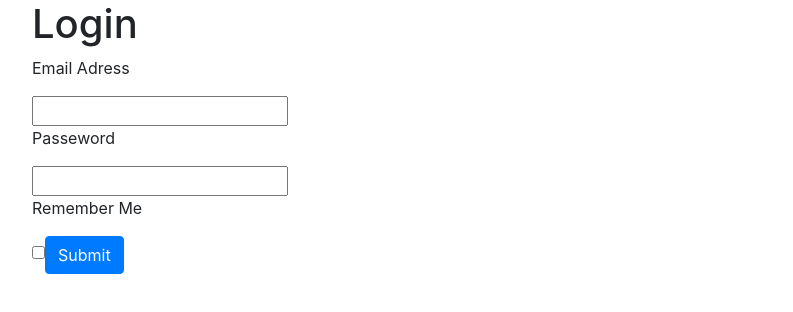
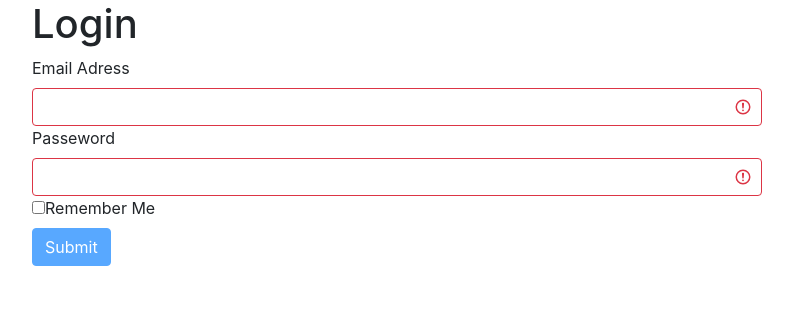
Before and after one commit to ThiSchenkel/digitous-react, a React (Create React App) app in the folder react/jour4/form/: page / in a window 1280 px wide. Shown: the top 312 px of the page, without its empty margins (53-846 px from the left). Built offline with nearby package versions, Linux system fonts and the light colour scheme.

Commit message:
Form finished

```diff
--- a/react/jour4/form/public/index.html
+++ b/react/jour4/form/public/index.html
@@ -7,6 +7,10 @@
   <meta name="viewport" content="width=device-width, initial-scale=1" />
   <meta name="theme-color" content="#000000" />
   <meta name="description" content="Web site created using create-react-app" />
+  <link href="https://cdn.jsdelivr.net/npm/bootstrap@5.0.0-beta1/dist/css/bootstrap.min.css" rel="stylesheet"
+    integrity="sha384-giJF6kkoqNQ00vy+HMDP7azOuL0xtbfIcaT9wjKHr8RbDVddVHyTfAAsrekwKmP1" crossorigin="anonymous">
+  <link href="https://fonts.googleapis.com/icon?family=Material+Icons" rel="stylesheet">
+
 
   <link rel="apple-touch-icon" href="%PUBLIC_URL%/logo192.png" />
 
--- a/react/jour4/form/src/App.js
+++ b/react/jour4/form/src/App.js
@@ -1,58 +1,93 @@
-
-
-
 import React from "react";
 import logo from "./logo.svg";
 import "./App.css";
 import 'bootstrap/dist/css/bootstrap.min.css';
 
+
+
+
 class App extends React.Component {
   constructor(props) {
     super(props);
     this.state = {
+      mailValid: false,
+      mpValid: false,
       mail: "",
       mp: "",
-      value: "",
-      checked: ""
+      submitClick: false,
     }
   }
 
   handleChangeMail = (event) => {
+    const newMail = event.target.value;
+    const reg = /^\S+@\S+\.\S+$/g;
+    const isMail = reg.test(newMail)
     this.setState({
-      mail: event.target.value
+      mail: newMail,
+      mailValid: isMail
     })
   }
 
   handleChangeMp = (event) => {
+    let newMp = false;
+    if (event.target.value.length > 6) {
+      newMp = true
+    } else {
+      newMp = false
+    }
     this.setState({
-      mp: event.target.value
-    });
+      mp: event.target.value,
+      mpValid: newMp
+    })
   }
 
   handleChangeCheckBox = (event) => {
+    event.preventDefault();
     this.setState({
-      checked: event.target.checked
+      submitClick: true
     })
   }
 
+
   render() {
+    if (this.state.submitClick === true) {
+      return (<div className="jumbotron display-4 text-center">Form Submitted</div>)
+    }
     return (
-      <div className="container">
-        <form>
-          <h1>Login</h1>
+      <form className="form-group needs-validation container">
+        <h1>Login</h1>
 
-          <p>Email Adress</p>
-          <input type="mail" mail={this.state.mail} value={this.state.mail} onChange={this.handleChangeMail} required title="Veuillez saisir une adresse mail valide" pattern="[a-zA-Z0-9._-]+@[a-zA-Z0-9]+\.[a-zA-Z]{2,4}" />
+        <div className="row">
+          <div className="col-8">
+            <label htmlFor="email">Email Adress</label>
+            <input
+              type="email"
+              name="email"
+              className={this.state.mailValid ? "form-control is-valid" : "form-control is-invalid"}
+              onChange={this.handleChangeMail}
+              required />
+          </div>
 
-          <p>Passeword</p>
-          <input type="passeword" mp={this.state.mp} value={this.state.mp} onChange={this.handleChangeMp} required title="Veuillez saisir un mot de passe 8 caractères" pattern="[0-9a-fA-F]{4,8}" minLength="8" maxLength="8" />
+          <div className="col-8">
+            <label >Passeword</label>
+            <input
+              type="passeword"
+              name="passeword"
+              className={this.state.mpValid ? "form-control is-valid" : "form-control is-invalid"}
+              onChange={this.handleChangeMp}
+              required />
+          </div>
 
-          <p>Remember Me</p>
-          <input type="checkbox" checked={this.state.checked} value={this.state.checked} onChange={this.handleChangeCheckBox} required />
+          <div className="col-8">
+            <input type="checkbox" name="remember" required />
+            <label >Remember Me</label>
+          </div>
 
-          <button className="btn btn-primary" >Submit</button>
-        </form>
-      </div>
+          <div className="col-8">
+            <input type="submit" disabled={!this.state.mailValid || !this.state.mpValid} value="Submit" className="btn btn-primary" onClick={this.handleChangeCheckBox} />
+          </div>
+        </div>
+      </form>
     );
   }
 }
```
Also changed, not shown: 1 other file (tests, documents, lock files or other folders).
